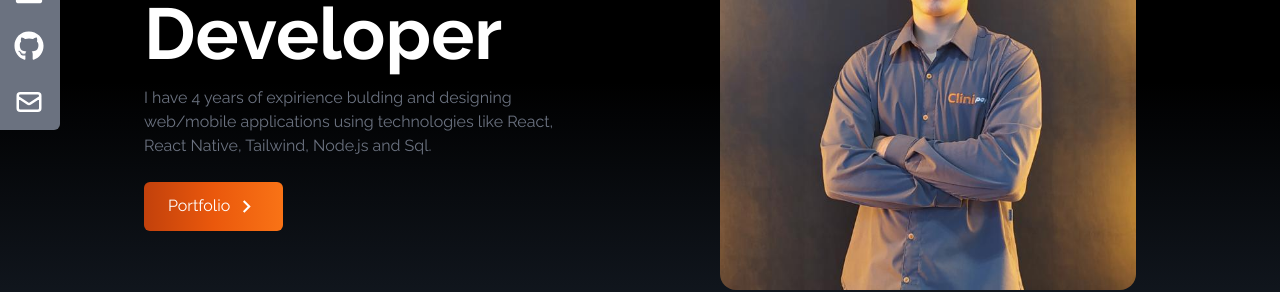
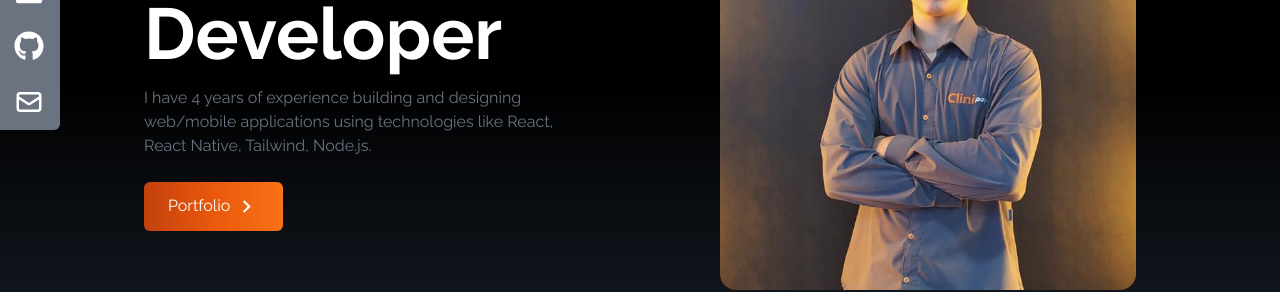
Before and after one commit to thristan-9/My-portfolio, a React (Create React App) app: page / in a window 1280 px wide. Shown: the part 318-610 px from the top of the page. Built offline with nearby package versions, Linux system fonts and the light colour scheme.

Commit message:
3 commit

```diff
--- a/src/components/Home.jsx
+++ b/src/components/Home.jsx
@@ -12,8 +12,8 @@ function Home(props) {
                 <div className='flex flex-col justify-center h-full'>
                     <h2 className='text-4xl sm:text-7xl font-bold text-white'>I’m a Full Stack Developer</h2>
                     <p className='text-gray-500 py-4 max-w-md'>
-                        I have 4 years of expirience bulding and designing web/mobile applications
-                        using technologies like React, React Native, Tailwind, Node.js and Sql.
+                        I have 4 years of experience building and designing web/mobile applications
+                        using technologies like React, React Native, Tailwind, Node.js.
                     </p>
 
                     <div>
```
